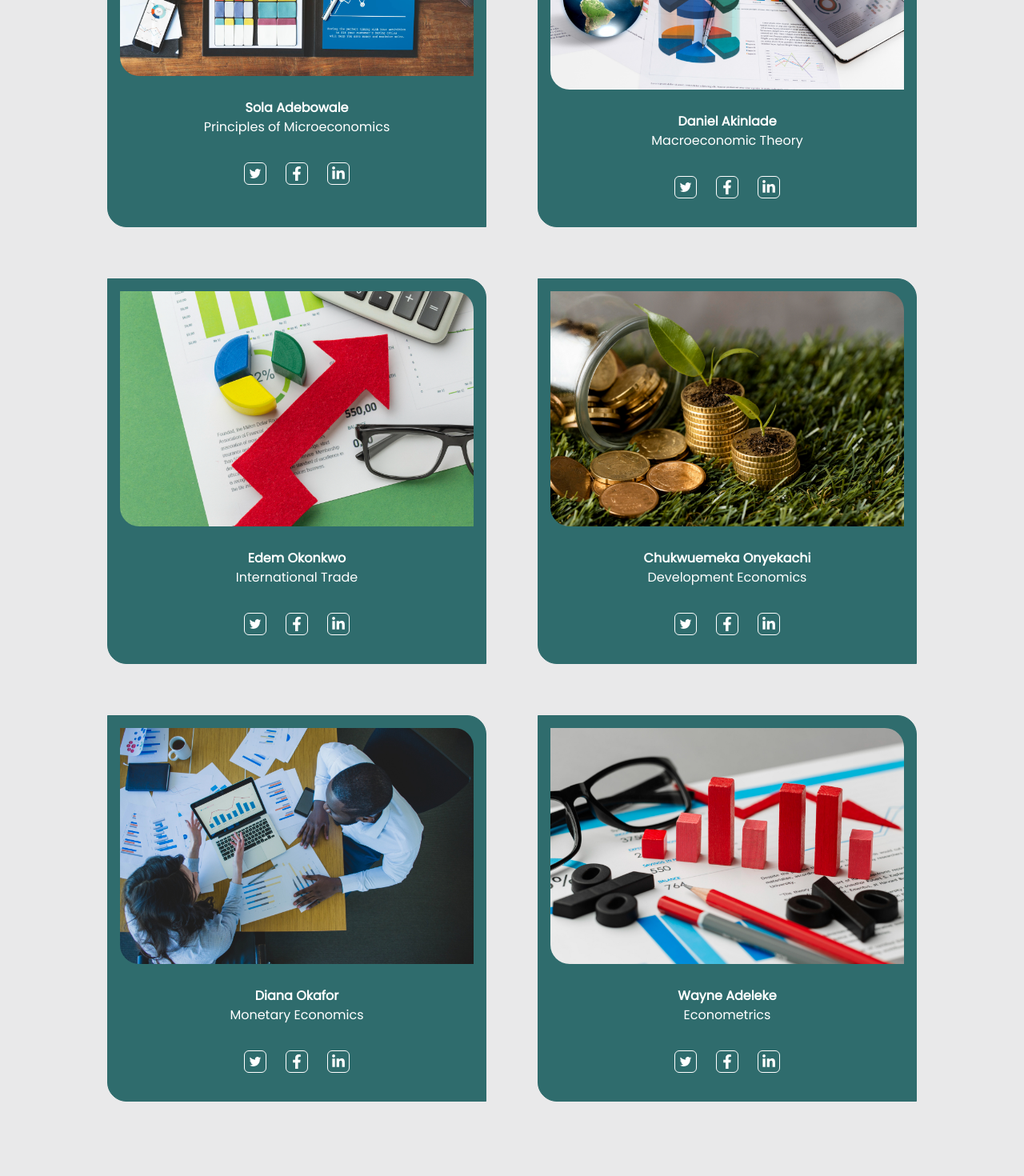
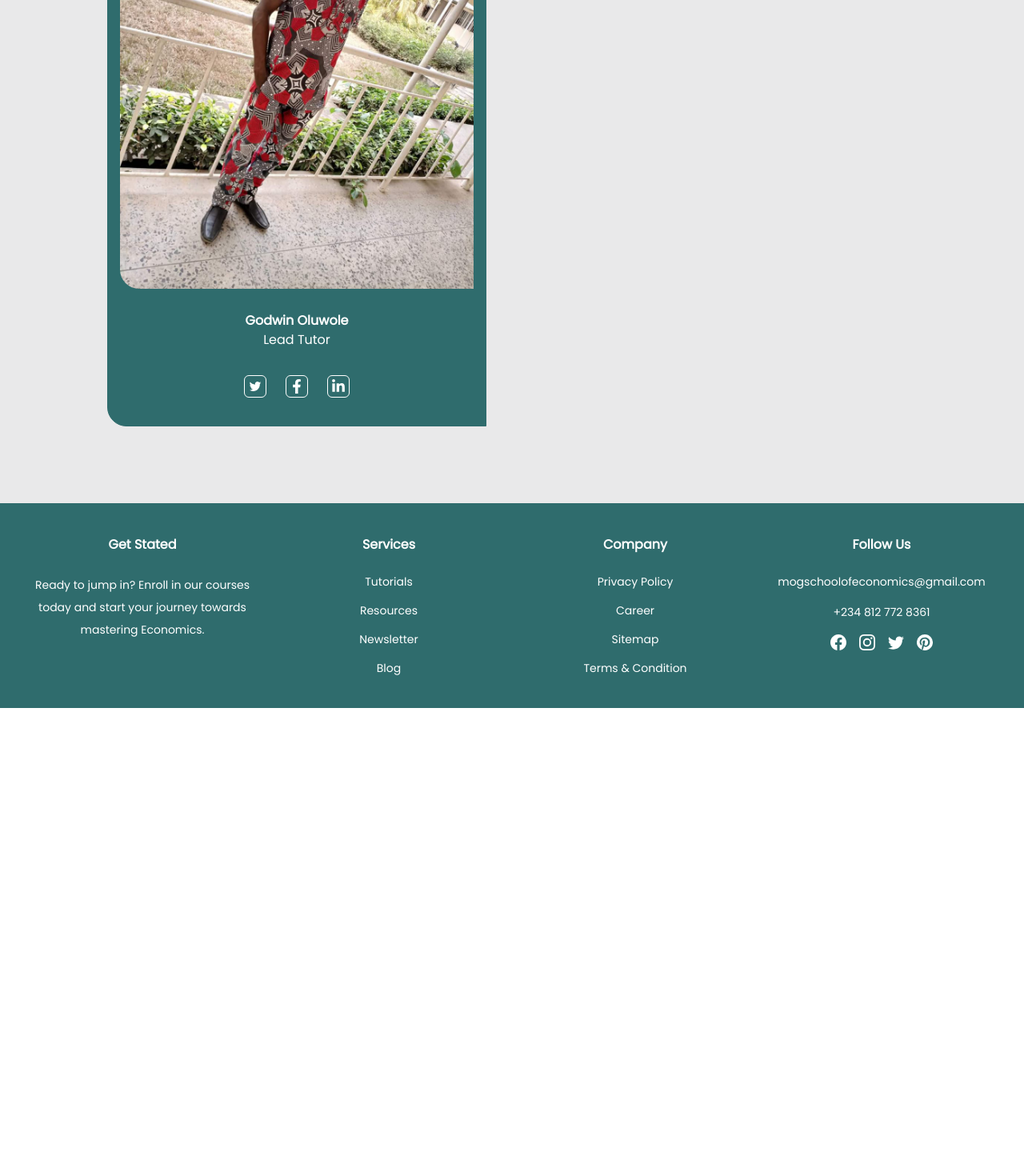
Before and after one commit to IsraelBosun/school-website, a React (Vite) app: page /tutors in a window 1280 px wide. Shown: the part 720-2190 px from the top of the page at 80% size. After the commit the page ends 1605 px from the top, so only its background shows below. Built offline with nearby package versions, Linux system fonts and the light colour scheme.

Commit message:
tailoring made for Godwin

```diff
--- a/src/ContactUs.jsx
+++ b/src/ContactUs.jsx
@@ -27,7 +27,7 @@ const ContactUs = () => {
                 <div className='flex items-center gap-3 py-4  font-bold'>
                     <AiOutlineWhatsApp className='text-Teal text-3xl' />
                 </div>
-                     +234 812 7728361
+                +234 812 772 8361
                 </a>
                 <div className='flex items-center pl-2  gap-3 bg-Teal py-4  rounded-xl text-white fit-content '>
                     <a target='_blank' href="mailto:mogschoolofeconomics@gmail.com" className='flex justify-center items-center  gap-3'>
--- a/src/Data.jsx
+++ b/src/Data.jsx
@@ -12,7 +12,7 @@ import { MdOutlineScience } from "react-icons/md";
 // import courses7 from "./assets/courses7.jpeg";
 // import courses8 from "./assets/courses8.jpeg";
 
-import courses1 from "./assets/Mmicroecons.jpg";
+import courses1 from "./assets/Godwin1.jpeg";
 import courses2 from "./assets/Mmathecons.jpg";
 import courses3 from "./assets/Mmacroecons.jpg";
 import courses4 from "./assets/Mnigerianeconomy.jpg";
@@ -122,9 +122,10 @@ export const subjects = [
     level: "300L",
     first: "1. Intermediate Microeconomics II",
     second: "2. Intermediate Mathematical Economics II",
-    third: "3. Intermediate Macroeconomics II",
-    forth: "4. Econometrics",
-    fifth: "5. Research writing",
+    third: "3. History of Economic Thought",
+    forth: "4. Intermediate Macroeconomics II",
+    fifth: "5. Econometrics",
+    sixth: "6. Research writing",
     button: "Enroll"
   },
 ]
@@ -422,18 +423,22 @@ export const accordions = [
   {
     id: 1,
     title: "What is MOG school of Economics?",
+    body: 'MOG School of Economics is an e-learning platform dedicated to enhancing the academic success of Economics undergraduates across various tertiary institutions. Our hybrid-education model offers comprehensive courses that provide a deep understanding of key economic concepts and principles, covering a broad range of topics such as Microeconomics, Macroeconomics, Mathematical Economics, Econometrics, Economic Development, and the History of Economic Thought. Led by experienced educators and industry professionals, our courses ensure a high-quality, engaging learning experience with flexible scheduling and easily accessible materials for students at all levels of economic knowledge.'
   },
   {
     id: 2,
     title: "What is the format of your online courses?",
+    body: 'The school integrates its YouTube channel, MOG Economics, and WhatsApp platforms to provide flexible, comprehensive, and in-depth Economics lessons across undergraduate levels. The lessons are structured to be easily understood by learners, ensuring they are detailed and thorough. Students are grouped into their respective WhatsApp classes, where lessons and relevant resources are shared topic by topic. They also have the opportunity to interact directly with their course facilitators at any time. Learners are regularly assessed through exercises, quizzes, and exams to evaluate their retention, critical thinking, teamwork, and real-world application skills.'
   },
   {
     id: 3,
     title: "What level of Economics expertise do I need to have to enroll in your courses?",
+    body: "You're only required to have at least a fair understanding of Basic Economics from high school, and we'll take it from there."
   },
   {
     id: 4,
-    title: "How much do your courses cost?",
+    title: "How much do the program cost?",
+    body: "Each semester (3 months) may cost between 12,000 naira to 30,000 naira depending on the level of study, number of courses and other considerations."
   },
 ];
 
@@ -487,45 +492,45 @@ export const tutors = [
   {
   id: 1,
   image: courses1,
-  name: 'Sola Adebowale',
-  job: 'Principles of Microeconomics',
-  socials: ['https://instagram.com/', 'https://twitter.com/', 'https://facebook.com/', 'https://linkedin.com/']
+  name: 'Godwin Oluwole',
+  job: 'Lead Tutor',
+  socials: ['https://instagram.com/', 'https://x.com/Godwin11516293?t=pB-fpmx5x-9pdXIciXAexg&s=08', 'https://facebook.com/', 'https://www.linkedin.com/in/godwin-oluwole-3225bb191?utm_source=share&utm_campaign=share_via&utm_content=profile&utm_medium=android_app']
   },
-  {
-  id: 2,
-  image: courses2,
-  name: 'Daniel Akinlade',
-  job: 'Macroeconomic Theory',
-  socials: ['https://instagram.com/', 'https://twitter.com/', 'https://facebook.com/', 'https://linkedin.com/']
-  },
-  {
-  id: 3,
-  image: courses3,
-  name: 'Edem Okonkwo',
-  job: 'International Trade',
-  socials: ['https://instagram.com/', 'https://twitter.com/', 'https://facebook.com/', 'https://linkedin.com/']
-  },
-  {
-  id: 4,
-  image: courses4,
-  name: 'Chukwuemeka Onyekachi',
-  job: 'Development Economics',
-  socials: ['https://instagram.com/', 'https://twitter.com/', 'https://facebook.com/', 'https://linkedin.com/']
-  },
-  {
-  id: 5,
-  image: courses5,
-  name: 'Diana Okafor',
-  job: 'Monetary Economics',
-  socials: ['https://instagram.com/', 'https://twitter.com/', 'https://facebook.com/', 'https://linkedin.com/']
-  },
-  {
-  id: 6,
-  image: courses6,
-  name: 'Wayne Adeleke',
-  job: 'Econometrics',
-  socials: ['https://instagram.com/', 'https://twitter.com/', 'https://facebook.com/', 'https://linkedin.com/']
-  }
+  // {
+  // id: 2,
+  // image: courses2,
+  // name: 'Daniel Akinlade',
+  // job: 'Macroeconomic Theory',
+  // socials: ['https://instagram.com/', 'https://twitter.com/', 'https://facebook.com/', 'https://linkedin.com/']
+  // },
+  // {
+  // id: 3,
+  // image: courses3,
+  // name: 'Edem Okonkwo',
+  // job: 'International Trade',
+  // socials: ['https://instagram.com/', 'https://twitter.com/', 'https://facebook.com/', 'https://linkedin.com/']
+  // },
+  // {
+  // id: 4,
+  // image: courses4,
+  // name: 'Chukwuemeka Onyekachi',
+  // job: 'Development Economics',
+  // socials: ['https://instagram.com/', 'https://twitter.com/', 'https://facebook.com/', 'https://linkedin.com/']
+  // },
+  // {
+  // id: 5,
+  // image: courses5,
+  // name: 'Diana Okafor',
+  // job: 'Monetary Economics',
+  // socials: ['https://instagram.com/', 'https://twitter.com/', 'https://facebook.com/', 'https://linkedin.com/']
+  // },
+  // {
+  // id: 6,
+  // image: courses6,
+  // name: 'Wayne Adeleke',
+  // job: 'Econometrics',
+  // socials: ['https://instagram.com/', 'https://twitter.com/', 'https://facebook.com/', 'https://linkedin.com/']
+  // }
   ]
 
   export const validateEmail = (email) => {
--- a/src/components/Navbar/Navbar.jsx
+++ b/src/components/Navbar/Navbar.jsx
@@ -52,12 +52,12 @@ const Navbar = () => {
               return <NavLink key={navLink.id} {...navLink} />;
             })}
           </div>
-          <button className="relative py-3 px-6 font-bold text-Teal text-3xl">
+          {/* <button className="relative py-3 px-6 font-bold text-Teal text-3xl">
             <AiOutlineShoppingCart
             onClick={() => setShowCart(true)}
             />
             <div className="absolute top-0 right-4 w-4  h-4 rounded-full  text-xs bg-red-700 text-white ">{totalQuantities}</div>
-          </button>
+          </button> */}
           {toggle && (
             <motion.div
               initial={{ x: -500, opacity: 0 }}
--- a/src/components/container/Course/Accordion.jsx
+++ b/src/components/container/Course/Accordion.jsx
@@ -2,7 +2,7 @@ import React, { useState } from 'react'
 import { BsChevronDown } from "react-icons/bs"
 import { motion, AnimatePresence } from "framer-motion"
 
-const Accordion = ({ id, title }) => {
+const Accordion = ({ id, title, body }) => {
     const [activeIndex, setActiveIndex] = useState(null);
 
     const handleClick = (id) => {
@@ -25,9 +25,7 @@ const Accordion = ({ id, title }) => {
                 style = {{overflow: "hidden" }}
                 className = "pt-4"
                 >
-                    <p className='text-sm leading-7 text-gray'>
-                    Our Economics online education classes are designed to provide university students with a comprehensive understanding of economic concepts and principles. Our courses cover a range of topics, from micro and macroeconomics to international trade and finance. Our instructors are experienced educators and industry professionals, committed to providing high-quality and engaging learning experiences. With flexible scheduling and accessible course materials, our classes are suitable for students of all levels of economic knowledge.
-                    </p>
+                    <p className='text-sm leading-7 text-gray'>{body}</p>
                 </motion.div>
             )}
         </AnimatePresence>
--- a/src/components/container/Course/Course.jsx
+++ b/src/components/container/Course/Course.jsx
@@ -24,9 +24,9 @@ const Course = ({image, category, title, participants, rating, price, link}) =>
                     {rating}
                 </div>
             </div>
-            <div className='text-sm font-bold'>
+            {/* <div className='text-sm font-bold'>
                 {price}
-            </div>
+            </div> */}
         </div>
         <div className='flex items-center mt-6 justify-center'>
         <a href={link} target="_blank" rel="noopener noreferrer" className='border  hover:border-white  hover:border-radius-2xl hover:bg-Teal hover:text-white rounded-lg px-5 py-1'>Enroll</a>
--- a/src/components/container/Course/Courses.jsx
+++ b/src/components/container/Course/Courses.jsx
@@ -36,7 +36,7 @@ const Courses = () => {
           Our Top <span className='text-Teal'>Categories</span>
         </div>
         <p className='text-sm text-gray leading-7 max-width-[700px] mx-auto'>
-        Our Economics tutorial website offers a wide range of top categories to choose from, including macroeconomics, microeconomics, finance, international trade, and economic history
+        The courses include Microeconomics, Mathematical Economics, Macroeconomics, Econometrics, History of Economic Thought, etc.
          </p>
       </div>
 
--- a/src/components/container/Course/Subjects.jsx
+++ b/src/components/container/Course/Subjects.jsx
@@ -20,10 +20,10 @@ const Subjects = ({ level, first, second, third, forth, fifth, button }) => {
         <ul className="mx-2 p-2 flex flex-col gap-3 border rounded-lg hover:bg-white hover:text-Teal text-xs">
           <li>{first}</li>
           <li>{second}</li>
+          <li>{third}</li>
         </ul >
         <p className="text-center mt-7 py-2 text-sm font-bold">Second Semester</p>
         <ul className="mx-2 p-2  flex flex-col gap-3 border rounded-lg  hover:bg-white hover:text-Teal text-xs">
-          <li>{third}</li>
           <li>{forth}</li>
           <li>{fifth}</li>
         </ul>
--- a/src/components/container/Footer.jsx
+++ b/src/components/container/Footer.jsx
@@ -38,9 +38,13 @@ const Footer = () => {
         <div>
           <div className='font-bold mb-6'>Follow Us</div>
           <div className='text-sm mb-4'>
-            mogschoolofeconomics@gmail.com
-          </div>
-          <div className ="text-sm">+234950949333</div>
+  <a href="mailto:mogschoolofeconomics@gmail.com">mogschoolofeconomics@gmail.com</a>
+</div>
+
+          <a href="tel:+2348127728361" className="text-sm">
+  +234 812 772 8361
+</a>
+
           <div className='flex items-center justify-center gap-4 mt-4 w-full' >
             <a href="" className='hover:scale-110 text-xl'><BsFacebook /></a>
             <a href="" className='hover:scale-110 text-xl'><BsInstagram /></a>
--- a/src/components/container/Home.jsx
+++ b/src/components/container/Home.jsx
@@ -55,7 +55,7 @@ const Home = () => {
       </div>
       <div>
         <p className="text-center text-xl">
-          We have students from over{" "}
+        We WELCOME students from{" "}
           <span className="text-Teal">
             100+ leading universities in Nigeria
           </span>
```
Also changed, not shown: src/components/container/CoursesBody.jsx (+5 -5 lines), 1 other file (tests, documents, lock files or other folders).
